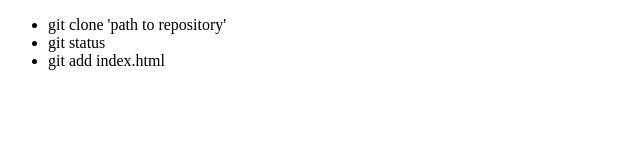
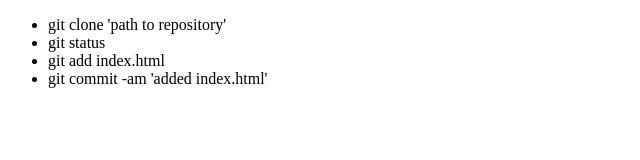
Before and after one commit to OlexaSS/git, a plain HTML site: page index.html in a window 1280 px wide. Shown: the whole page, without its empty margins (0-640 px from the left). Drawn offline with Linux system fonts and the light colour scheme.

Commit message:
added new li

```diff
--- a/index.html
+++ b/index.html
@@ -10,6 +10,7 @@
 			<li>git clone 'path to repository'</li>
 			<li>git status</li>
 			<li>git add index.html</li>
+			<li>git commit -am 'added index.html'</li>
 		</ul>
 	</div>
 </body>
```
